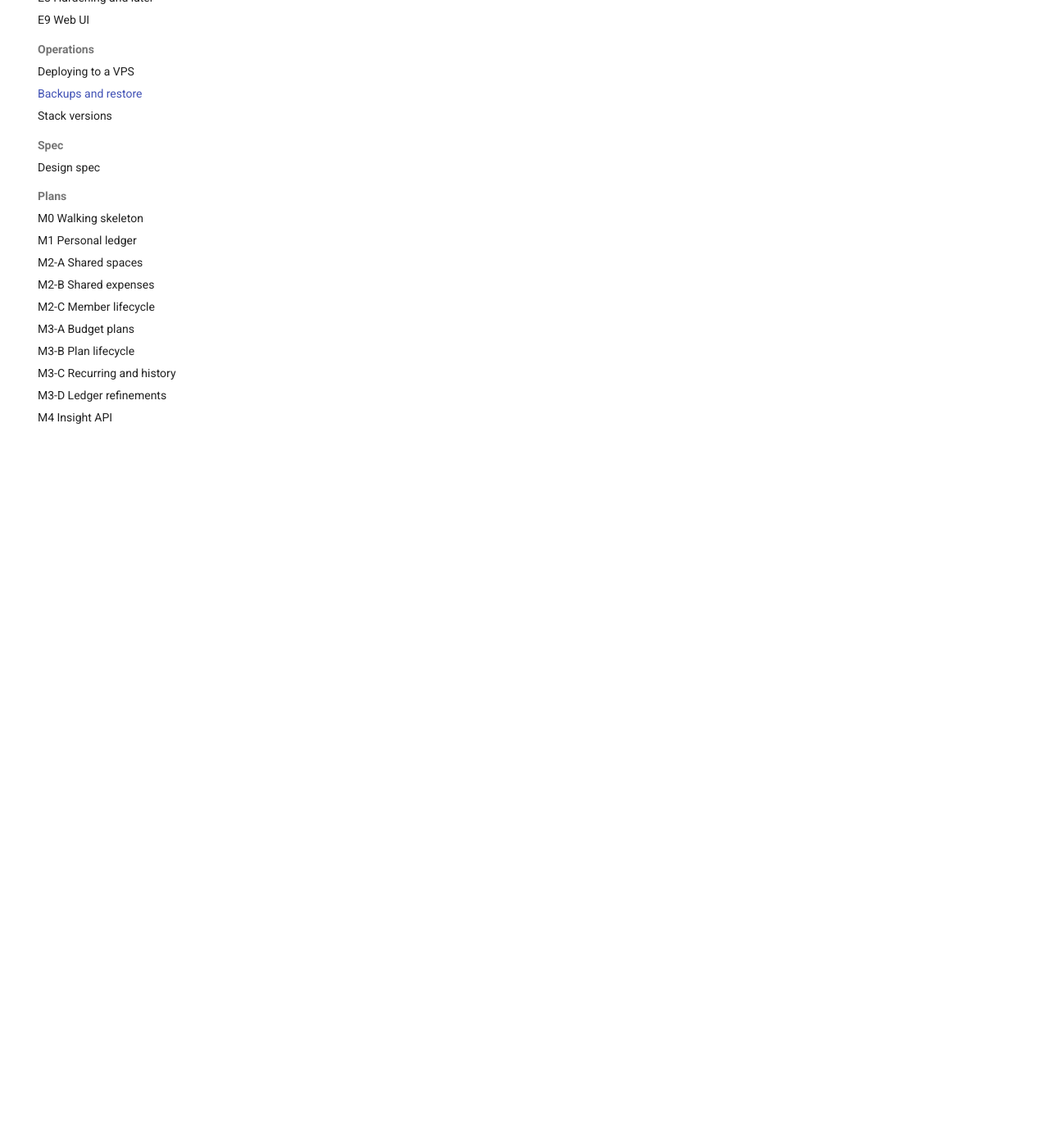
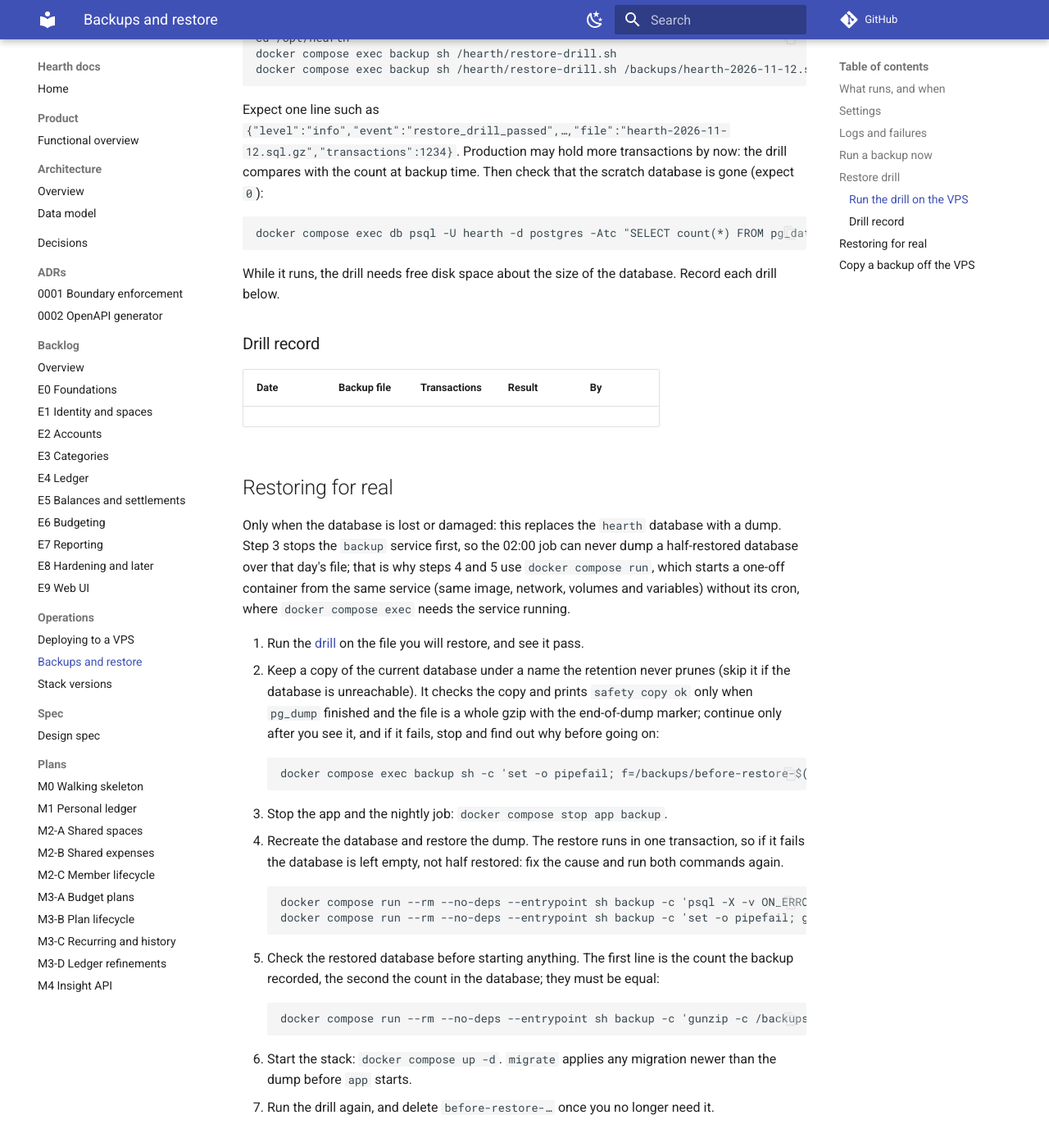
Before and after one commit to Facabore/Hearth, an MkDocs documentation site: the page built from docs/operations/backups.md, in a window 1280 px wide and 1400 px high, scrolled down 2742 px. Shown: the whole window at 82% size. Built offline with MkDocs 1.6.1 and Material for MkDocs 9.7.7, drawn with Linux system fonts in a browser that asks for light colours; comment, search, counter and statistics services are not loaded; some of the changed text lies outside the part shown.

Commit message:
feat(backups): add the restore drill into a scratch database (Refs #61)

```diff
--- a/docs/operations/backups.md
+++ b/docs/operations/backups.md
@@ -40,6 +40,58 @@ After the first deployment and before every update:
     docker compose exec backup sh /hearth/backup.sh
     docker compose exec backup ls -l /backups
 
+## Restore drill
+
+`scripts/restore-drill.sh` proves that a backup restores. It runs in the `backup` container, against the same server:
+
+1. It takes the newest `hearth-YYYY-MM-DD.sql.gz` in the volume, or the file given as its argument, and reads the transaction count from its first line.
+2. It drops the scratch database `hearth_restore_drill` if an earlier drill left it, creates it and restores the dump into it.
+3. It counts the rows of `transactions` there, deleted ones included, and compares them with the count recorded at backup time.
+4. It drops `hearth_restore_drill` again, whether the drill passed or failed. It never writes to the `hearth` database.
+
+It logs `restore_drill_passed` (`file`, `transactions`) and exits 0, or logs `restore_drill_failed` with a `reason` and exits 1: `NoBackup`, `MissingCount` (the file has no `-- hearth-backup` first line, such as a dump the backup job did not make), `ServerUnreachable`, `RestoreFailed` (the `psql` lines before it name the statement), `CountMismatch` (with `expected` and `actual`), `Interrupted` (a signal reached the drill itself, such as Ctrl-C in `docker compose exec`; it removed the scratch database on its way out. `docker compose stop` signals only `crond`, so it kills a drill that is running without a log line and leaves `hearth_restore_drill` for the next drill to drop) or `ScratchNotRemoved`. Every line carries `"job":"restore-drill"`. The automated tests (`pnpm test:ops`) run the same drill against a disposable database.
+
+### Run the drill on the VPS
+
+Run it after the first deployment, after every real restore and at least once a quarter. M5 is not done until it has passed once on the VPS.
+
+    cd /opt/hearth
+    docker compose exec backup sh /hearth/restore-drill.sh
+    docker compose exec backup sh /hearth/restore-drill.sh /backups/hearth-2026-11-12.sql.gz   # a given day
+
+Expect one line such as `{"level":"info","event":"restore_drill_passed",…,"file":"hearth-2026-11-12.sql.gz","transactions":1234}`. Production may hold more transactions by now: the drill compares with the count at backup time. Then check that the scratch database is gone (expect `0`):
+
+    docker compose exec db psql -U hearth -d postgres -Atc "SELECT count(*) FROM pg_database WHERE datname = 'hearth_restore_drill'"
+
+While it runs, the drill needs free disk space about the size of the database. Record each drill below.
+
+### Drill record
+
+| Date | Backup file | Transactions | Result | By |
+|---|---|---|---|---|
+
+## Restoring for real
+
+Only when the database is lost or damaged: this replaces the `hearth` database with a dump. Step 3 stops the `backup` service first, so the 02:00 job can never dump a half-restored database over that day's file; that is why steps 4 and 5 use `docker compose run`, which starts a one-off container from the same service (same image, network, volumes and variables) without its cron, where `docker compose exec` needs the service running.
+
+1. Run the [drill](#run-the-drill-on-the-vps) on the file you will restore, and see it pass.
+2. Keep a copy of the current database under a name the retention never prunes (skip it if the database is unreachable). It checks the copy and prints `safety copy ok` only when `pg_dump` finished and the file is a whole gzip with the end-of-dump marker; continue only after you see it, and if it fails, stop and find out why before going on:
+
+        docker compose exec backup sh -c 'set -o pipefail; f=/backups/before-restore-$(date +%F-%H%M).sql.gz; { pg_dump --no-owner --no-privileges | gzip > "$f" && gzip -t "$f" && gunzip -c "$f" | tail -n 10 | grep -qx -- "-- PostgreSQL database dump complete" && echo "safety copy ok: $f"; } || { rm -f "$f"; exit 1; }'
+
+3. Stop the app and the nightly job: `docker compose stop app backup`.
+4. Recreate the database and restore the dump. The restore runs in one transaction, so if it fails the database is left empty, not half restored: fix the cause and run both commands again.
+
+        docker compose run --rm --no-deps --entrypoint sh backup -c 'psql -X -v ON_ERROR_STOP=1 -d postgres -c "DROP DATABASE IF EXISTS hearth WITH (FORCE)" -c "CREATE DATABASE hearth TEMPLATE template0"'
+        docker compose run --rm --no-deps --entrypoint sh backup -c 'set -o pipefail; gunzip -c /backups/hearth-2026-11-12.sql.gz | psql -1 -X -q -v ON_ERROR_STOP=1 -d hearth'
+
+5. Check the restored database before starting anything. The first line is the count the backup recorded, the second the count in the database; they must be equal:
+
+        docker compose run --rm --no-deps --entrypoint sh backup -c 'gunzip -c /backups/hearth-2026-11-12.sql.gz | head -n 1; psql -X -Atc "SELECT count(*) FROM public.transactions"'
+
+6. Start the stack: `docker compose up -d`. `migrate` applies any migration newer than the dump before `app` starts.
+7. Run the drill again, and delete `before-restore-…` once you no longer need it.
+
 ## Copy a backup off the VPS
 
     docker compose cp backup:/backups/hearth-2026-11-12.sql.gz .
```
Also changed, not shown: docs/architecture/README.md (+5 -5 lines), 3 other files.
